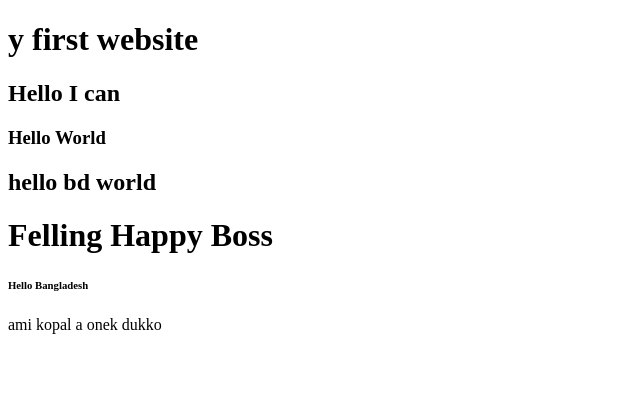
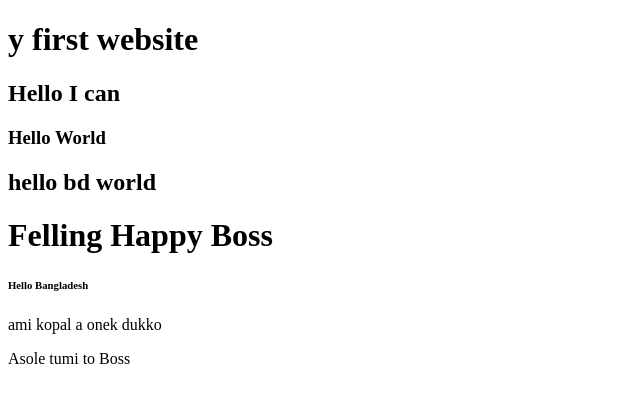
Before and after one commit to Hafizul000/my-first-website, a plain HTML site: page my-first-website/index.html in a window 1280 px wide. Shown: the whole page, without its empty margins (0-640 px from the left). Drawn offline with Linux system fonts and the light colour scheme.

Commit message:
Update index.html

```diff
--- a/my-first-website/index.html
+++ b/my-first-website/index.html
@@ -14,5 +14,6 @@
    <h1>Felling Happy Boss</h1>
    <h6>Hello Bangladesh</h6>
    <p>ami kopal a onek dukko</p>
+    <p>Asole tumi to Boss</p>
 </body>
 </html>
```
